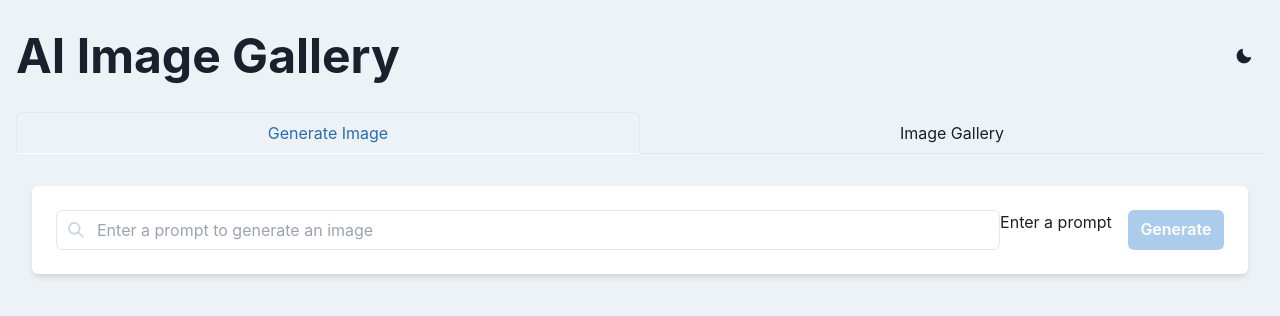
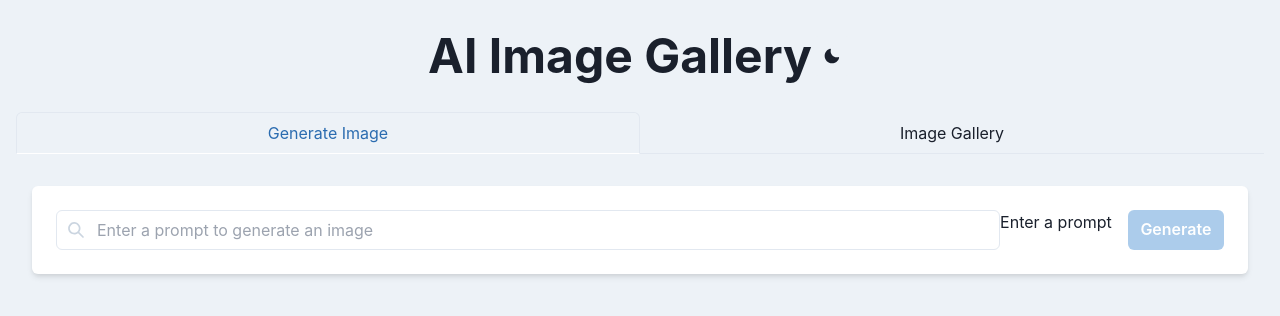
Before and after one commit to AdelDevRepo/ad-visual, a React (Create React App) app in the folder frontend/: page / in a window 1280 px wide. Shown: the top 316 px of the page. Built offline with nearby package versions, Linux system fonts and the light colour scheme; no server answers.

Commit message:
CSS layout and features

```diff
--- a/frontend/src/App.js
+++ b/frontend/src/App.js
@@ -125,7 +125,7 @@ function App() {
     <Box minHeight="100vh" bg={bgColor} py={8} className="scrollbar-thin scrollbar-thumb-blue-500 scrollbar-track-blue-100">
       <Container maxW="container.xl">
         <VStack spacing={8}>
-          <Flex width="100%" justifyContent="space-between" alignItems="center">
+          <Flex width="100%" justifyContent="center" alignItems="center">
             <Heading as="h1" size={["xl", "2xl"]} className="bg-gradient-to-r from-purple-500 to-pink-500 text-transparent bg-clip-text">
               AI Image Gallery
             </Heading>
```
